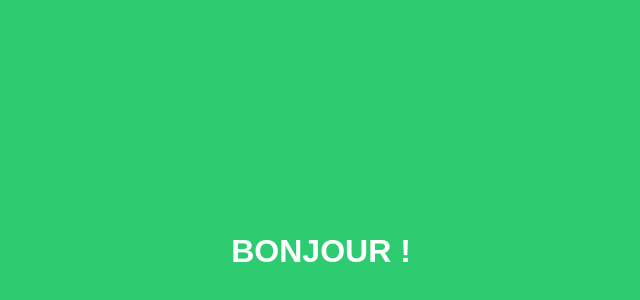
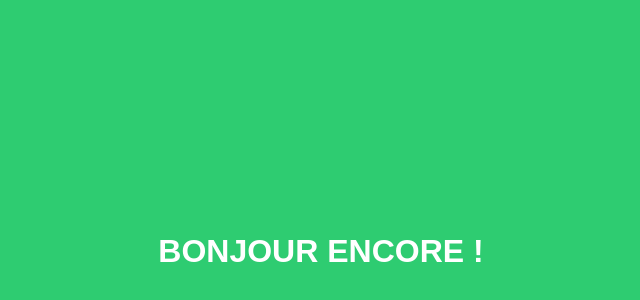
Before and after one commit to sebastienfray/hi, a plain HTML site: page index.html in a window 1280 px wide. Shown: the part 108-408 px from the top of the page, without its empty margins (327-967 px from the left). Drawn offline with Linux system fonts and the light colour scheme.

Commit message:
bonjour encore

```diff
--- a/index.html
+++ b/index.html
@@ -19,6 +19,6 @@ font-size:100;
 </style>
 </head>
 <body>
-	<h1>BONJOUR !</h1>
+	<h1>BONJOUR ENCORE !</h1>
 </body>
 </html>
```
